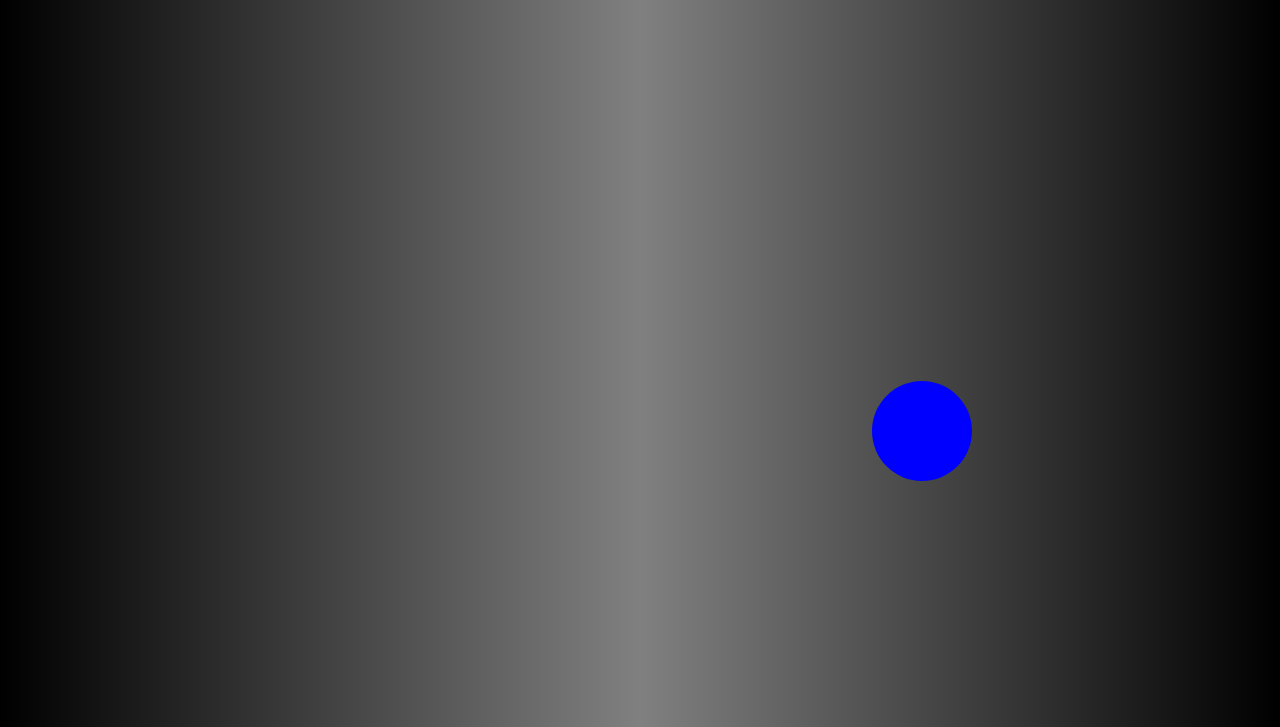
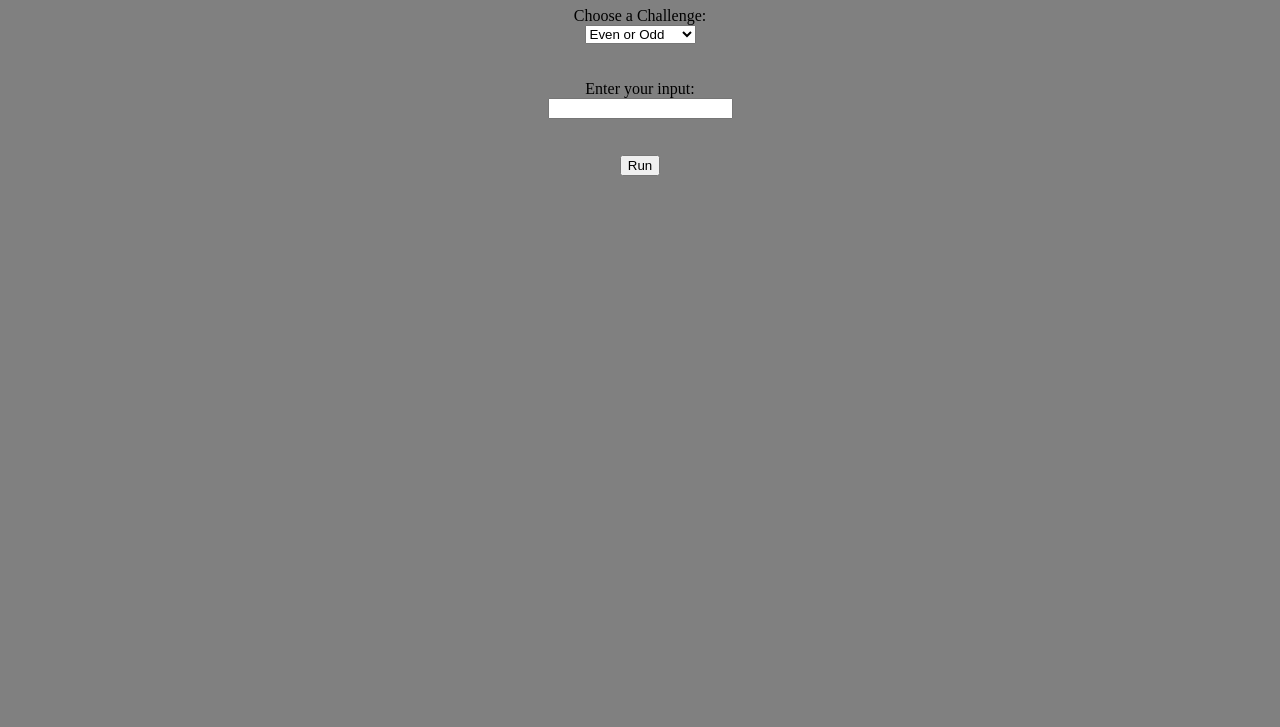
Before and after one commit to Tanecodes/random-project, a plain HTML site: page index.html in a window 1280 px wide. Shown: the part 73-800 px from the top of the page. Drawn offline with Linux system fonts and the light colour scheme.

Commit message:
building another project to practice javascript logic

```diff
--- a/index.html
+++ b/index.html
@@ -3,11 +3,30 @@
 <head>
   <meta charset="UTF-8">
   <meta name="viewport" content="width=device-width, initial-scale=1.0">
-  <title>ball animation</title>
-  <link rel="stylesheet" href="script.css">
+  <title>Javascipt logic project</title>
+  <link rel="stylesheet" href="styles.css">
 </head>
 <body>
-  <canvas id="ball-canvas"></canvas>
+
+  <h1>Javascipt Logic Trainer</h1>
+  <label for="challenge">Choose a Challenge:</label>
+  <select id="challenge">
+    <option value="evenOdd">Even or Odd</option>
+    <option value="reverseString">Reverse String</option>
+    <option value="factorial">Factorial</option>
+  </select>
+
+  <br>
+  <br>
+
+  <label for="userInput">Enter your input:</label>
+  <input type="text" id="userInput">
+
+  <br>
+  <br>
+
+  <button id="runBtn">Run</button>
+  <p id="result"></p>
 
   <script src="main.js"></script>
 </body>
--- a/main.js
+++ b/main.js
@@ -1,68 +1,25 @@
-// bouncing balls animation
+// setting a global variable.
+const btn = document.getElementById("runBtn");
 
-// creating canvas variables
-const canvas = document.getElementById("ball-canvas");
-const ctx = canvas.getContext("2d");
-// setting canvas width
-canvas.width = window.innerWidth;
-canvas.height = window.innerHeight;
-// setting canvas display
-canvas.style.display = "block";
 
-// define ball properties inside a ball object
-const ball = {
-  x: canvas.width / 2,
-  y: canvas.height / 2,
-  radius: 50,
-  color: "blue",
-  xSpeed: 3,
-  ySpeed: 2
-};
+btn.addEventListener("click", function() {
 
-// drawing the ball with a function abit complicated for me so im gonna leave comments in the function.
-function drawBall() {
-  ctx.beginPath();
-  // ctx.beginPath() creates a path so i can draw new canvas items.This is supposed to stop items from connecting.
-  // so basically its the start of a new drawing/item/shape. i think.
-  ctx.arc(ball.x, ball.y, ball.radius, 0, Math.PI * 2);
-  // so this method is grabbing the location of the ball and setting its radius.
-  // the 0 and Math.PI * 2 properties have something to do with the left and right side of the ball
-  // 0 is the starting point right side.
-  // Math.PI * 2 is the other side? idk lol PI is 180 degrees and times it by 2 makes it 360 degrees.
-  ctx.fillStyle = ball.color;
-  // this is just geabbing the color from the ball object i created.
-  // the color is set inside the object i created earlier which is blue :)
-  ctx.fill();
-  // this is actually setting/filling the color of the ball.
-  ctx.closePath();
-  // so now we close the path after setting all the instructions inside
-  // literally a wrapper.
-  // ctx.beginPath() "CODE GOES IN HERE" ctx.closePath();
-};
+  const selected = document.getElementById("challenge").value;
+  const input = document.getElementById("userInput").value;
+  const result = document.getElementById("result");
 
-// next up is to create the animation logic inside a function yay :).
-function animateBall() {
-  ctx.clearRect(0, 0, canvas.width, canvas.height);
-  // this method is so that it clears any leftover balls each frame
-  // so it wont leave balls when moving around
-  drawBall();
-  // calling the ball function so it draws.
-  ball.x += ball.xSpeed;
-  ball.y += ball.ySpeed;
-  // this code updates the ball position. literally moving the ball around.
+  if (selected === "evenOdd") {
 
-  // now to create an if statement to say "hey you hit the wall bounce back that way".
-  if (ball.x + ball.radius > canvas.width || ball.x - ball.radius < 0) {
-    ball.xSpeed *= -1;
-  };
+    const number = Number(input);
+    if (number % 2 === 0) {
+      result.innerHTML = "this number is even!"
+    } else {
+      result.innerHTML = "this number is odd"
+    };
 
-  if (ball.y + ball.radius > canvas.height || ball.y - ball.radius < 0) {
-    ball.ySpeed *= -1;
-  };
+  } else if (selected === "reverseString") {
 
-   requestAnimationFrame(animateBall); // this code means "please animate me?"
-}
-
-animateBall(); // calling the function for end results :)
-
-// still needs some work will start polishing it tomorrow.
+    const reversed = input.split("").reverse().join("");
+    result.innerHTML = reversed;
+  }
+});
--- a/script.css
+++ /dev/null
@@ -1,8 +0,0 @@
-*{
-  margin: 0;
-  padding: 0;
-}
-
-#ball-canvas {
-  background: linear-gradient(to right, black,grey,black);
-}
--- /dev/null
+++ b/styles.css
@@ -0,0 +1,13 @@
+
+body, html {
+  margin: 0;
+  padding: 0;
+  background-color: grey;
+}
+
+body {
+  display: flex;
+  flex-direction: column;
+  justify-content: center;
+  align-items: center;
+}
```
